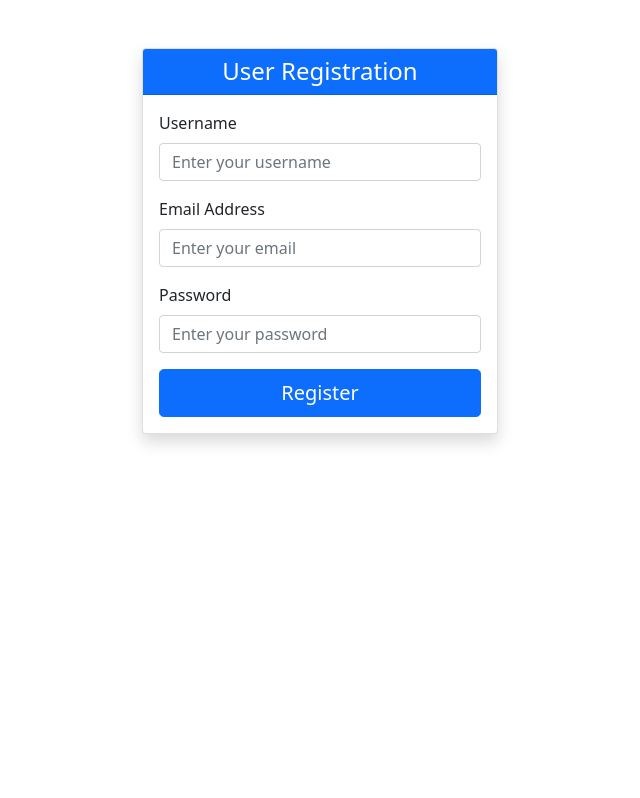
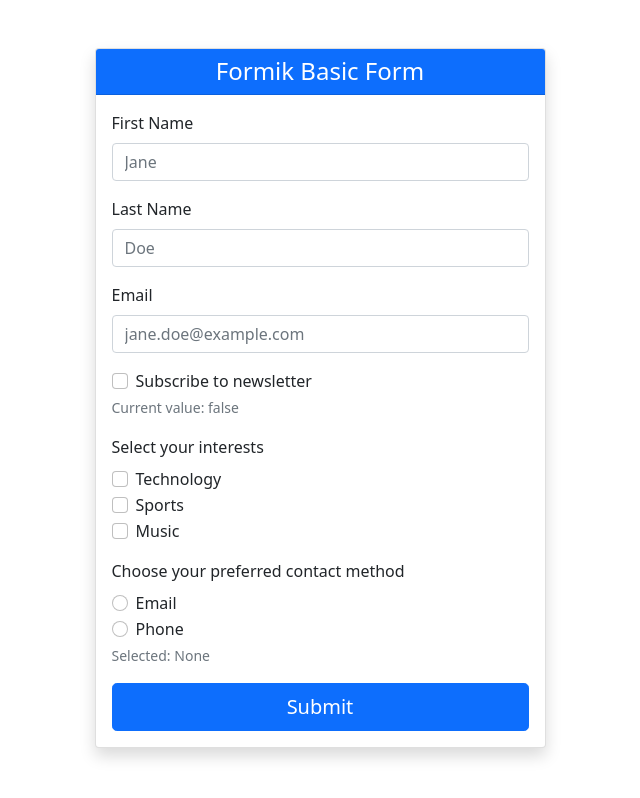
Before and after one commit to Vaibhavthanki/my-react-app, a React (Vite) app: page / in a window 1280 px wide. Shown: the whole page, without its empty margins (320-960 px from the left). Built offline with nearby package versions, Linux system fonts and the light colour scheme.

Commit message:
Add FormikBasicForm component and update dependencies in package.json and package-lock.json

```diff
--- a/package.json
+++ b/package.json
@@ -11,6 +11,7 @@
   },
   "dependencies": {
     "axios": "^1.13.0",
+    "formik": "^2.4.6",
     "react": "^19.1.1",
     "react-dom": "^19.1.1"
   },
--- a/src/App.jsx
+++ b/src/App.jsx
@@ -1,4 +1,5 @@
 import Counter from "./counter";
+import FormikBasicForm from "./FormikBasicForm";
 import Product from "./Product";
 import ProductList from "./ProductList";
 import { Registration } from "./Registration";
@@ -14,7 +15,8 @@
     // <Counter />
     // <Product />
     // <Registration />
-    <UserRegistration />
+    // <UserRegistration />
+    <FormikBasicForm />
   );
 }
 
--- /dev/null
+++ b/src/FormikBasicForm.jsx
@@ -0,0 +1,191 @@
+import { Field, Form, Formik } from "formik";
+import React from "react";
+
+export default function FormikBasicForm() {
+  return (
+    <div className="container mt-5">
+      <div className="row justify-content-center">
+        <div className="col-md-6 col-lg-5">
+          <div className="card shadow">
+            <div className="card-header bg-primary text-white text-center">
+              <h1 className="mb-0 h4">Formik Basic Form</h1>
+            </div>
+            <div className="card-body">
+              <Formik
+                initialValues={{
+                  firstName: "",
+                  lastName: "",
+                  email: "",
+                  toggle: false,
+                  checked: [],
+                  picked: "",
+                }}
+                onSubmit={async (values) => {
+                  await new Promise((r) => setTimeout(r, 500));
+                  alert(JSON.stringify(values, null, 2));
+                }}
+              >
+                {({ values }) => (
+                  <Form>
+                    <div className="mb-3">
+                      <label htmlFor="firstName" className="form-label">
+                        First Name
+                      </label>
+                      <Field
+                        id="firstName"
+                        name="firstName"
+                        placeholder="Jane"
+                        className="form-control"
+                      />
+                    </div>
+
+                    <div className="mb-3">
+                      <label htmlFor="lastName" className="form-label">
+                        Last Name
+                      </label>
+                      <Field
+                        id="lastName"
+                        name="lastName"
+                        placeholder="Doe"
+                        className="form-control"
+                      />
+                    </div>
+
+                    <div className="mb-3">
+                      <label htmlFor="email" className="form-label">
+                        Email
+                      </label>
+                      <Field
+                        id="email"
+                        name="email"
+                        placeholder="jane.doe@example.com"
+                        className="form-control"
+                        type="email"
+                      />
+                    </div>
+                    <div className="mb-3">
+                      <div className="form-check">
+                        <Field
+                          type="checkbox"
+                          name="toggle"
+                          className="form-check-input"
+                          id="toggle"
+                        />
+                        <label className="form-check-label" htmlFor="toggle">
+                          Subscribe to newsletter
+                        </label>
+                      </div>
+                      <small className="form-text text-muted">
+                        Current value: {`${values.toggle}`}
+                      </small>
+                    </div>
+
+                    <div className="mb-3">
+                      <label className="form-label">
+                        Select your interests
+                      </label>
+                      <div role="group" aria-labelledby="checkbox-group">
+                        <div className="form-check">
+                          <Field
+                            type="checkbox"
+                            name="checked"
+                            value="One"
+                            className="form-check-input"
+                            id="checked-one"
+                          />
+                          <label
+                            className="form-check-label"
+                            htmlFor="checked-one"
+                          >
+                            Technology
+                          </label>
+                        </div>
+                        <div className="form-check">
+                          <Field
+                            type="checkbox"
+                            name="checked"
+                            value="Two"
+                            className="form-check-input"
+                            id="checked-two"
+                          />
+                          <label
+                            className="form-check-label"
+                            htmlFor="checked-two"
+                          >
+                            Sports
+                          </label>
+                        </div>
+                        <div className="form-check">
+                          <Field
+                            type="checkbox"
+                            name="checked"
+                            value="Three"
+                            className="form-check-input"
+                            id="checked-three"
+                          />
+                          <label
+                            className="form-check-label"
+                            htmlFor="checked-three"
+                          >
+                            Music
+                          </label>
+                        </div>
+                      </div>
+                    </div>
+
+                    <div className="mb-3">
+                      <label className="form-label">
+                        Choose your preferred contact method
+                      </label>
+                      <div role="group" aria-labelledby="my-radio-group">
+                        <div className="form-check">
+                          <Field
+                            type="radio"
+                            name="picked"
+                            value="One"
+                            className="form-check-input"
+                            id="picked-one"
+                          />
+                          <label
+                            className="form-check-label"
+                            htmlFor="picked-one"
+                          >
+                            Email
+                          </label>
+                        </div>
+                        <div className="form-check">
+                          <Field
+                            type="radio"
+                            name="picked"
+                            value="Two"
+                            className="form-check-input"
+                            id="picked-two"
+                          />
+                          <label
+                            className="form-check-label"
+                            htmlFor="picked-two"
+                          >
+                            Phone
+                          </label>
+                        </div>
+                      </div>
+                      <small className="form-text text-muted">
+                        Selected: {values.picked || "None"}
+                      </small>
+                    </div>
+
+                    <div className="d-grid">
+                      <button type="submit" className="btn btn-primary btn-lg">
+                        Submit
+                      </button>
+                    </div>
+                  </Form>
+                )}
+              </Formik>
+            </div>
+          </div>
+        </div>
+      </div>
+    </div>
+  );
+}
```
Also changed, not shown: 1 other file (tests, documents, lock files or other folders).
